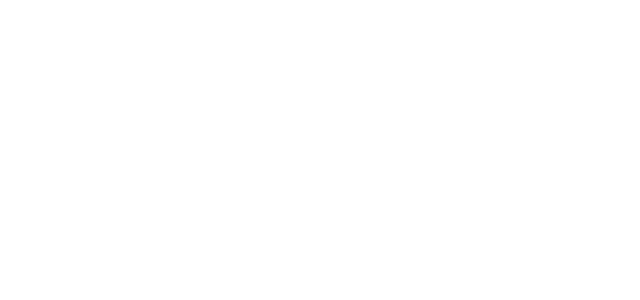
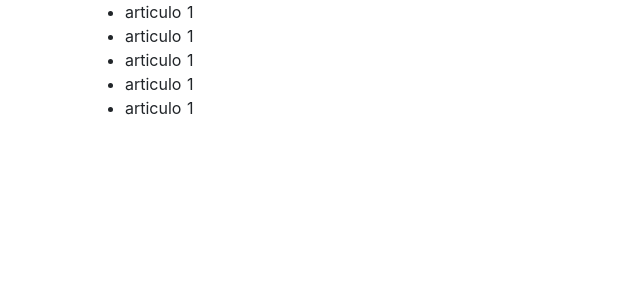
Before and after one commit to goandreus/vue-nuxt, a Nuxt app: page /blog in a window 1280 px wide. Before the commit this address had no page. Shown: the top 300 px of the page, without its empty margins (0-640 px from the left). Built offline with nearby package versions, Linux system fonts and the light colour scheme.

Commit message:
rutas dinamicas

```diff
--- /dev/null
+++ b/pages/blog/_id.vue
@@ -0,0 +1,5 @@
+<template>
+    <div class="container">
+        <h1>Detalle del articulo id: {{$route.params.id}}</h1>
+    </div>
+</template>
--- /dev/null
+++ b/pages/blog/index.vue
@@ -0,0 +1,16 @@
+<template>
+    <div class="container">
+        <ul>
+            <li>articulo 1</li>
+
+                        <li>articulo 1</li>
+
+            <li>articulo 1</li>
+
+            <li>articulo 1</li>
+
+            <li>articulo 1</li>
+
+        </ul>
+    </div>
+</template>
--- /dev/null
+++ b/pages/contacto/index.vue
@@ -0,0 +1,5 @@
+<template>
+    <div class="container">
+        <h1>Conctacto</h1>
+    </div>
+</template>
--- /dev/null
+++ b/pages/nosotros.vue
@@ -0,0 +1,5 @@
+<template>
+    <div class="container">
+        <h1>Nosotros</h1>
+    </div>
+</template>
```
